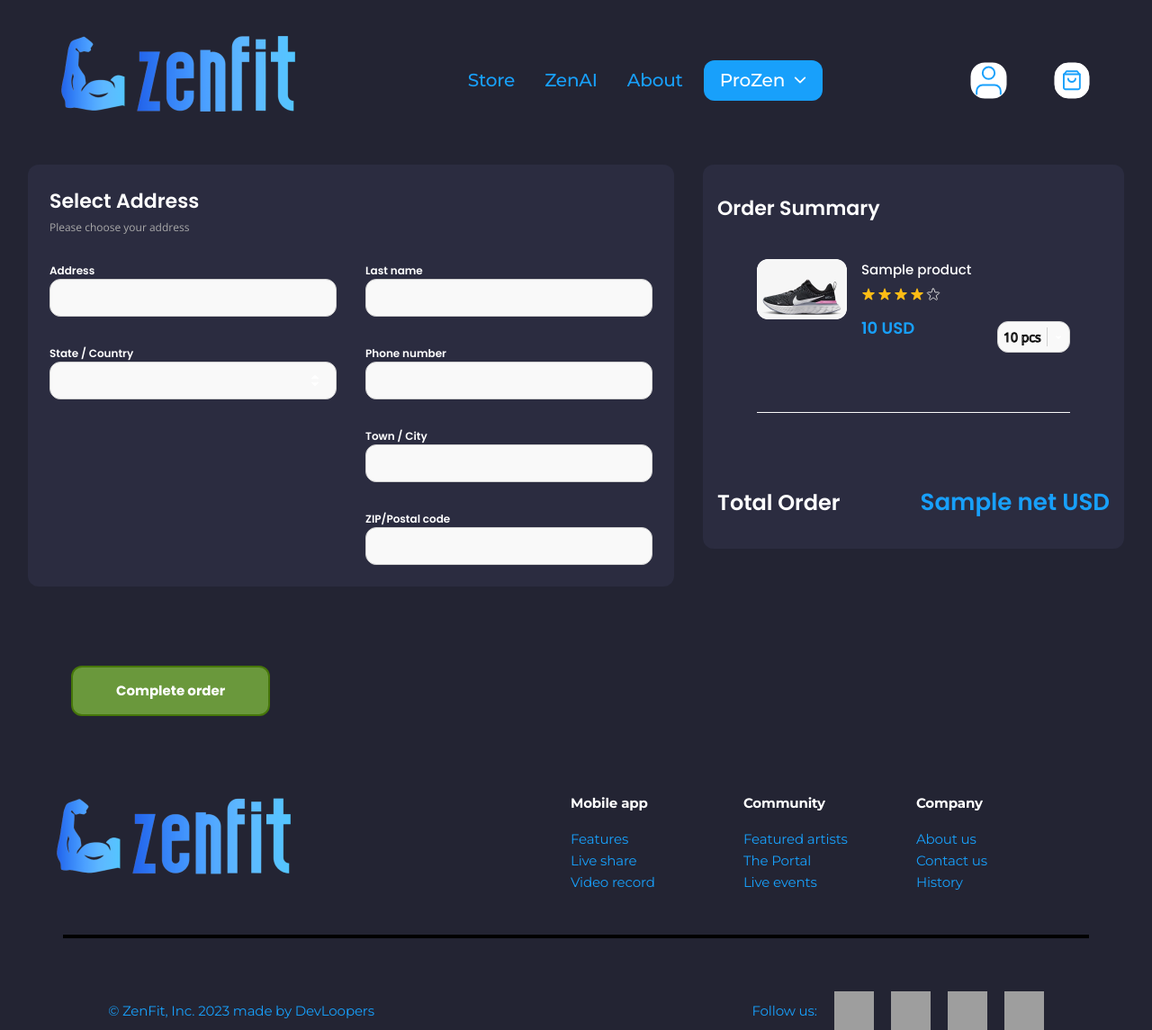
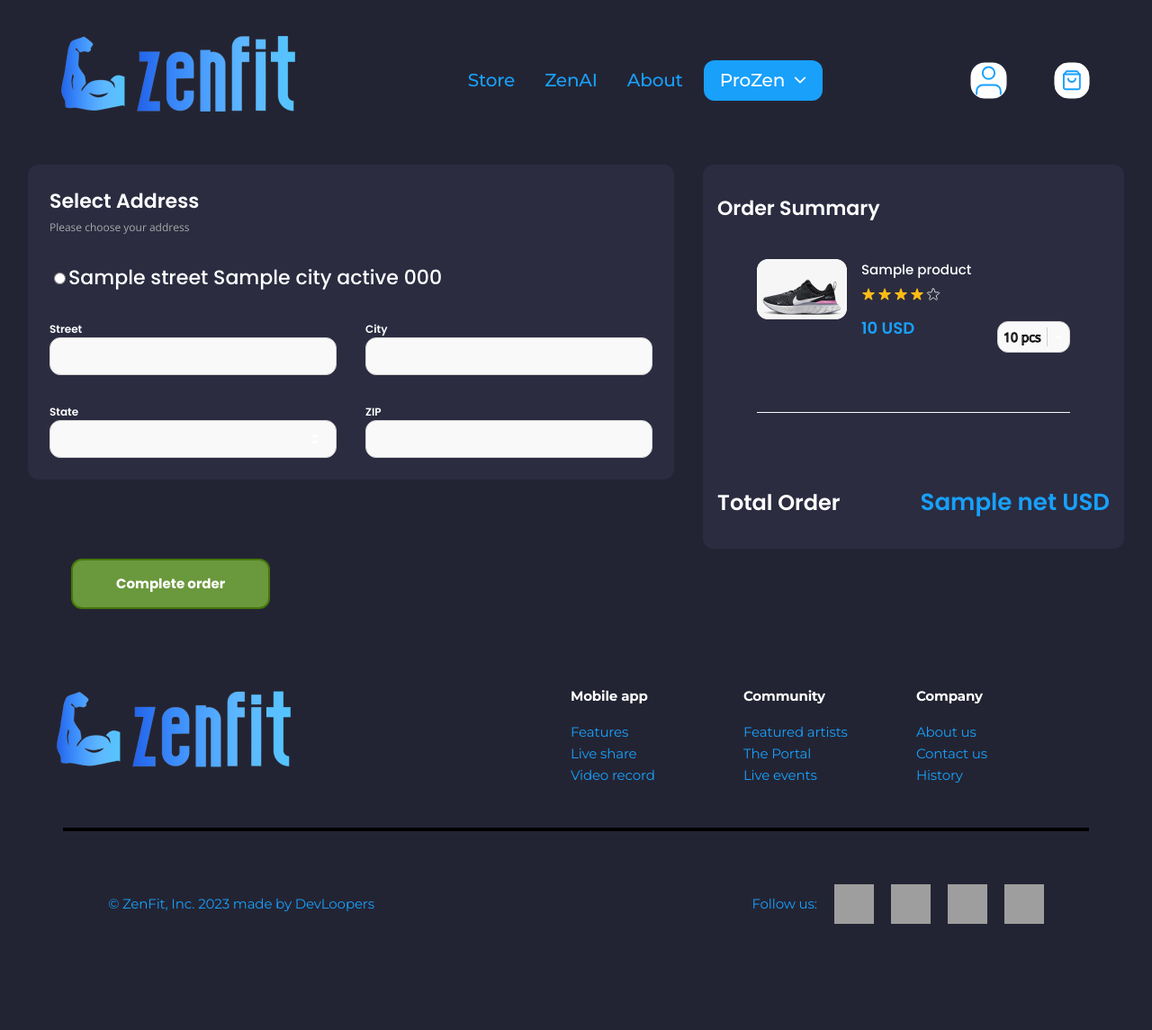
Before and after one commit to TejasKumar3005/COP290-DevLoopers, a Flask app: template templates/check-out-page.html in a window 1280 px wide. Shown: the top 1145 px of the page at 90% size. After the commit the page ends 1027 px from the top, so only its background shows below. Run offline with Flask 3, Linux system fonts and the light colour scheme; the template is opened without the code that fills it: most values are stand-ins (such as "Sample title", 1, 10 or a date in 2020); grey boxes are pictures that could not be loaded.

Commit message:
store working

```diff
--- a/app.py
+++ b/app.py
@@ -328,6 +328,7 @@
 @app.route("/checkout",methods=["GET","POST"])
 @login_required
 def checkout():
+
     with connection.cursor() as cursor:
         sql = """SELECT * FROM `order` WHERE `order_status`=%s AND `user_id`=%s"""
         cursor.execute(sql,(0,session["user_id"]))
@@ -336,21 +337,32 @@
 
     if request.method == "POST":
         with connection.cursor() as cursor:
-            sql = """UPDATE `order` SET `order_status`=1 WHERE `id`=%s"""
-            cursor.execute(sql,(cartid))
+            if ("address") in request.form:
+                addressid = request.form.get("address")
+            else:
+                sql = f"INSERT INTO `address` (street,city,state,zip,user_id) VALUES (%s,%s,%s,%s,%s)"
+                cursor.execute(sql, (request.form.get("street"),request.form.get("city"),request.form.get("state"),request.form.get("zip"),session["user_id"]))
+                connection.commit()
+                addressid = cursor.lastrowid
+
+            sql = """UPDATE `order` SET `order_status`=1, `address_id`=%s WHERE `id`=%s """
+            cursor.execute(sql,(addressid,cartid))
             connection.commit()
 
             sql = f"INSERT INTO `order` (order_status,user_id) VALUES (%s,%s)"
             cursor.execute(sql, (0,session["user_id"]))
             connection.commit()
+
         return redirect("/")
     else:
         with connection.cursor() as cursor:
             sql = """SELECT * FROM `order_product` WHERE `order_id`=%s"""
             cursor.execute(sql,(cartid))
             cart_products = cursor.fetchall()
+
         products_list = []
         net_price = 0
+
         with connection.cursor() as cursor:
             for cart_product in cart_products:
                 sql = """SELECT * FROM `product` WHERE `id`=%s"""
@@ -359,8 +371,14 @@
                 actual_product["quantity"] = cart_product["quantity"]
                 products_list.append(actual_product)
                 net_price += cart_product["quantity"]*actual_product["product_price"]
-        print(net_price)
-        return render_template("check-out-page.html",products=products_list,net=net_price)
+
+            sql = """SELECT * FROM `address` WHERE `user_id`=%s"""
+            cursor.execute(sql,(session["user_id"]))
+            addresses = cursor.fetchall()
+
+        print(addresses)
+
+        return render_template("check-out-page.html",products=products_list,net=net_price,addresses=addresses)
 
 @app.route("/AI",methods=["GET","POST"])
 def ai():
--- a/templates/check-out-page.html
+++ b/templates/check-out-page.html
@@ -98,60 +98,40 @@
                     Please choose your address
                   </div>
                 </div>
+                {% for address in addresses %}
+
+                <label><input type="radio" name="address" value="{{ address.id }}">{{ address.street }} {{ address.city }} {{ address.state }} {{ address.zip }}</label>
+                {% endfor %}
                 <div class="frame-parent35">
                   <div class="inputs-and-selects-parent">
                     <div class="inputs-and-selects-wrapper">
-                      <div class="first-name">Address</div>
+                      <div class="first-name">Street</div>
                       <div class="rectangle-group">
-                        <div class="group-child2"></div>
-                        <input class="email-addess" type="text" />
+                        <input class="group-child2" name="street">
                       </div>
                     </div>
                     <div class="inputs-and-selects5">
                       <div class="rectangle-parent2">
-                        <input class="group-child3" type="text" /><input
-                          class="choose-a-state"
-                          type="text"
-                        /><img
+                        <input class="group-child3" type="text" name="state"/><img
                           class="ic-chevron-top-bottom-icon"
                           alt=""
                           src="{{ url_for('static', filename='public/icchevrontopbottom.svg') }}"
                         />
                       </div>
-                      <div class="first-name">State / Country</div>
+                      <div class="first-name">State</div>
                     </div>
                   </div>
                   <div class="inputs-and-selects-group">
                     <div class="inputs-and-selects-wrapper">
-                      <div class="first-name">Last name</div>
+                      <div class="first-name">City</div>
                       <div class="rectangle-group">
-                        <input class="rectangle-input" type="text" /><input
-                          class="email-addess"
-                          type="text"
-                        />
+                        <input class="rectangle-input" type="text" name="city"/>
                       </div>
                     </div>
                     <div class="inputs-and-selects-wrapper">
-                      <div class="first-name">Phone number</div>
+                      <div class="first-name">ZIP</div>
                       <div class="rectangle-group">
-                        <input class="rectangle-input" type="text" /><input
-                          class="email-addess"
-                          type="text"
-                        />
-                      </div>
-                    </div>
-                    <div class="inputs-and-selects-wrapper">
-                      <div class="first-name">Town / City</div>
-                      <div class="rectangle-group">
-                        <div class="group-child2"></div>
-                        <input class="email-addess" type="text" />
-                      </div>
-                    </div>
-                    <div class="inputs-and-selects-wrapper">
-                      <div class="first-name">ZIP/Postal code</div>
-                      <div class="rectangle-group">
-                        <div class="group-child2"></div>
-                        <input class="email-addess" type="text" />
+                        <input class="rectangle-input" type="text" name="zip"/>
                       </div>
                     </div>
                   </div>
```
Also changed, not shown: 2 other files.
